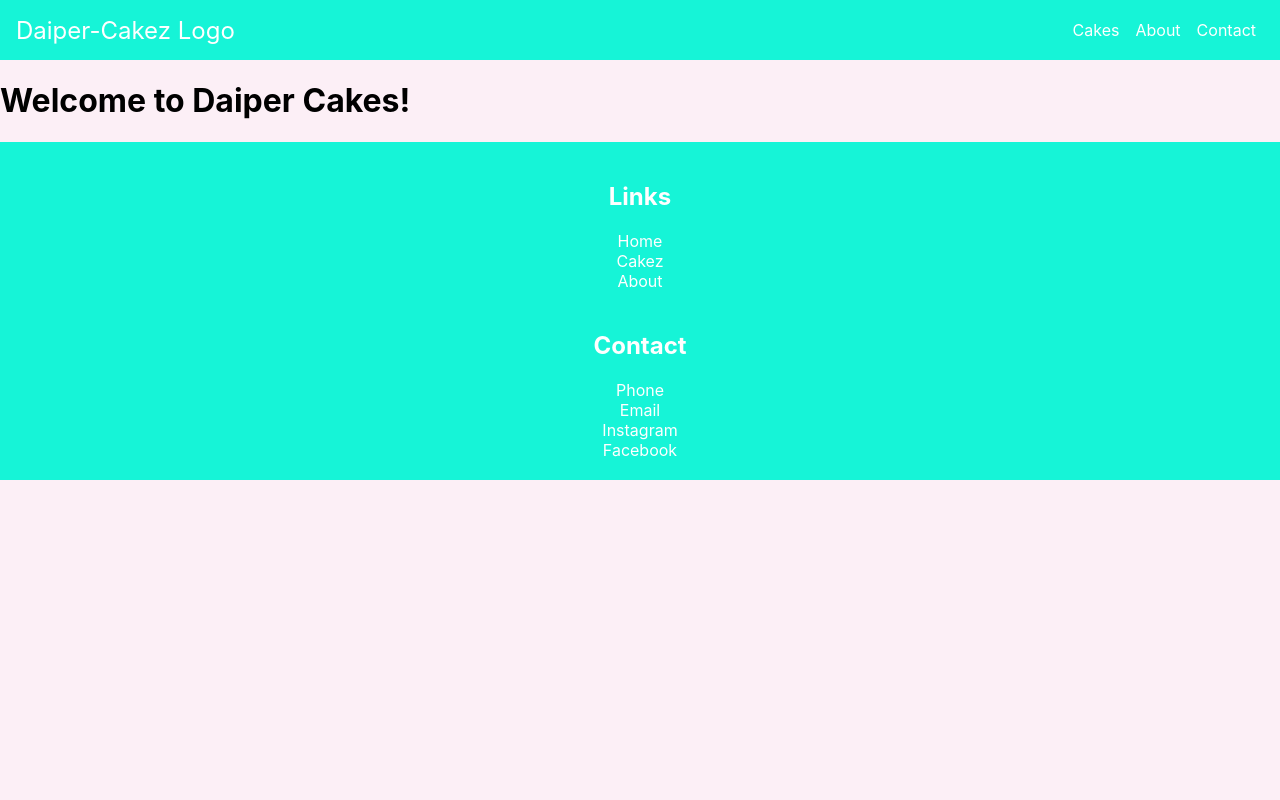
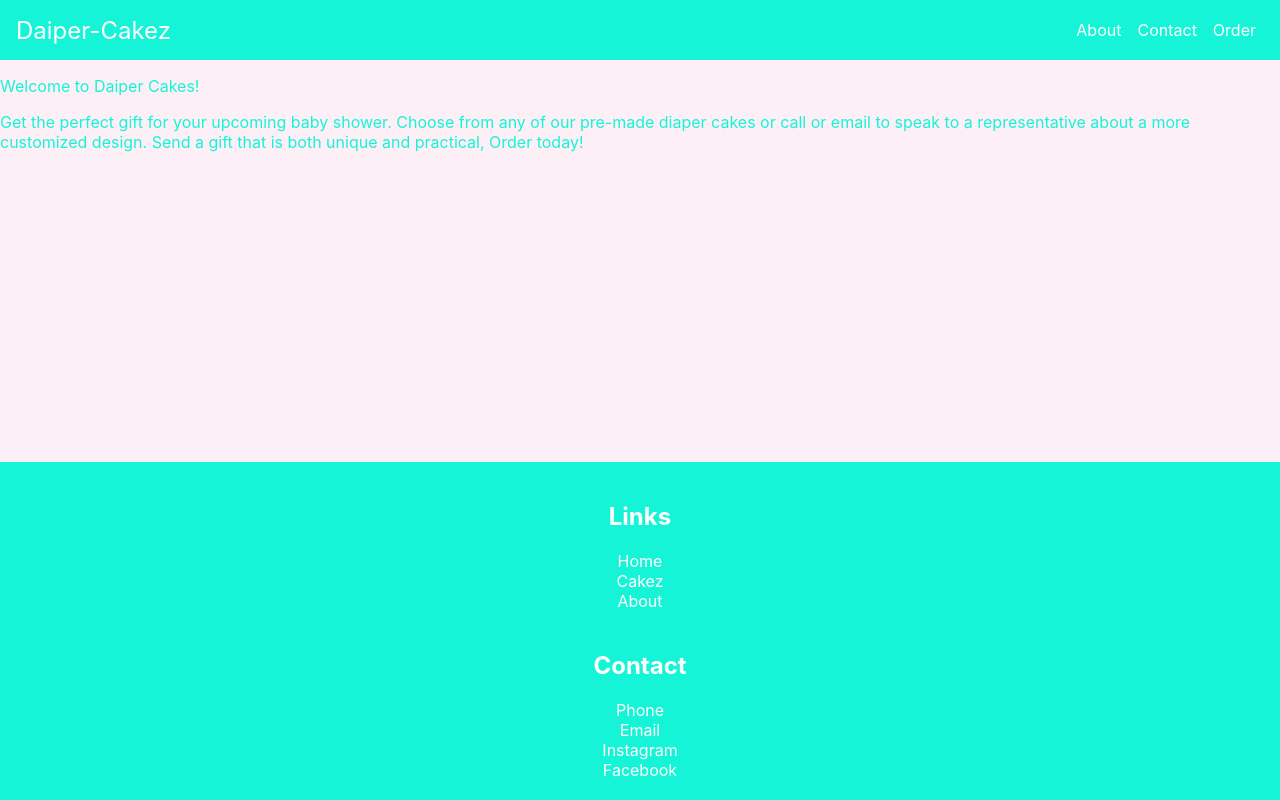
Before and after one commit to Kelel1/daiperCakes, a Next.js app: page / in a window 1280 px wide. Built offline with nearby package versions, Linux system fonts and the light colour scheme.

Commit message:
add welcome copy

```diff
--- a/components/Footer.js
+++ b/components/Footer.js
@@ -20,6 +20,9 @@ const Footer = () => (
       .footer {
         padding: 20px;
         background: #16f4d7;
+        position: absolute;
+        bottom: 0;
+        width: 100%;
       }
       .footer_right {
         background: #16f4d7;
--- a/components/Navbar.js
+++ b/components/Navbar.js
@@ -3,13 +3,13 @@ const Navbar = () => (
 
     <nav className="nav_navigation">
       <div></div>
-      <div className="nav_logo"><a href="/">Daiper-Cakez Logo</a></div>
+      <div className="nav_logo"><a href="/">Daiper-Cakez</a></div>
       <div className="space"></div>
       <div className="nav_items">
         <ul>
-          <li><a href="/">Cakes</a></li>
           <li><a href="/">About</a></li>
           <li><a href="/">Contact</a></li>
+          <li><a href="/">Order</a></li>
         </ul>
       </div>
     </nav>
--- a/pages/index.js
+++ b/pages/index.js
@@ -10,10 +10,17 @@ export default function Home() {
         <title>Daiper Cakez</title>
       </Head>
 
-      <main>
-        <h1>
+      <main className="intro">
+        <p className="welcome">
           Welcome to Daiper Cakes!
-        </h1>
+        </p>
+        <p>
+          Get the perfect gift for your upcoming baby shower.
+          Choose from any of our pre-made diaper cakes or call or email to
+          speak to a representative about a more customized design.
+
+          Send a gift that is both unique and practical, Order today!
+        </p>
       </main>
       <Footer/>
       <style jsx>{``}</style>
@@ -32,6 +39,10 @@ export default function Home() {
         * {
           box-sizing: border-box;
         }
+        .intro,
+        .welcome {
+          color: #16f4d7;
+        }
       `}</style>
     </div>
   )
```
